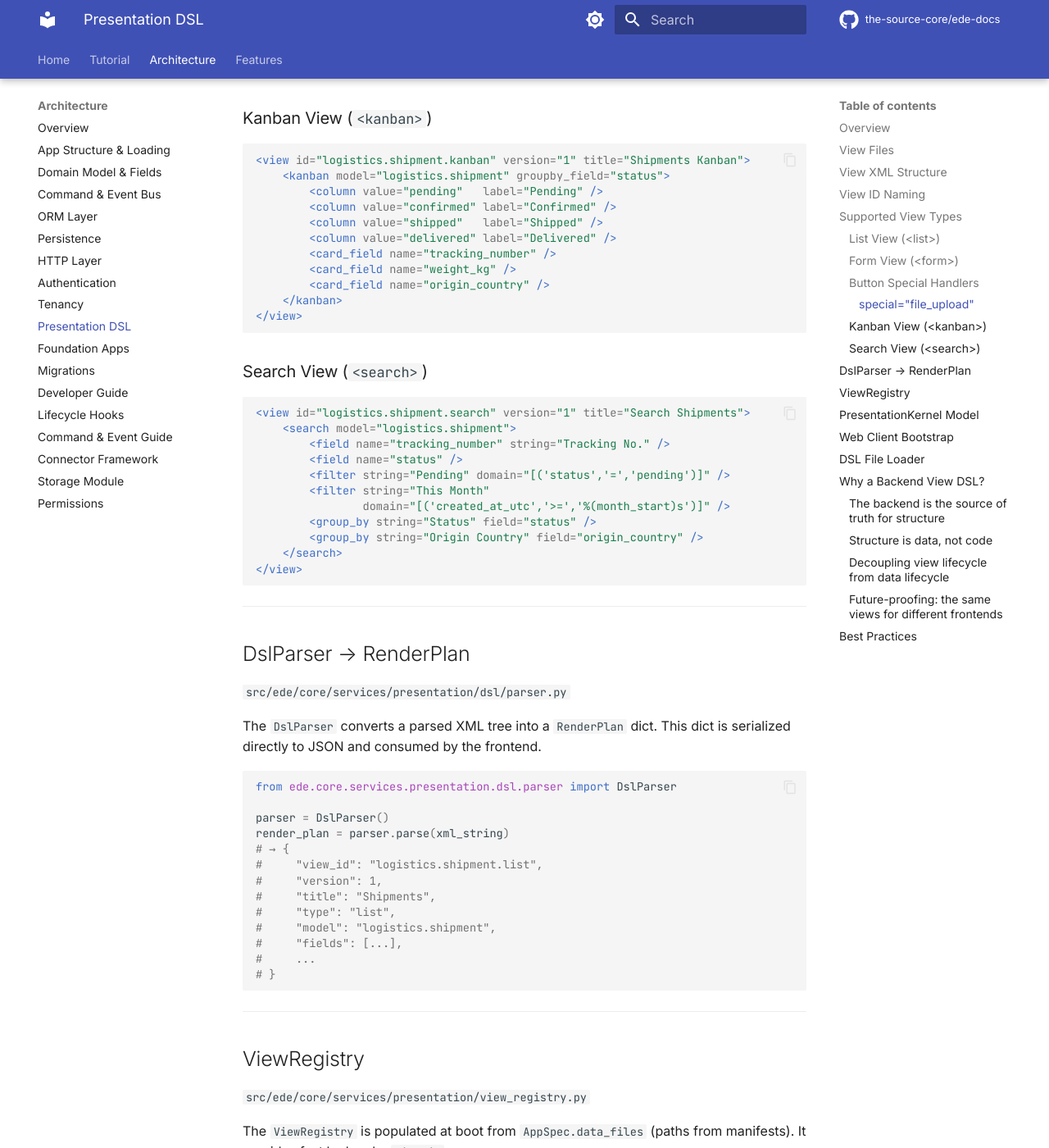
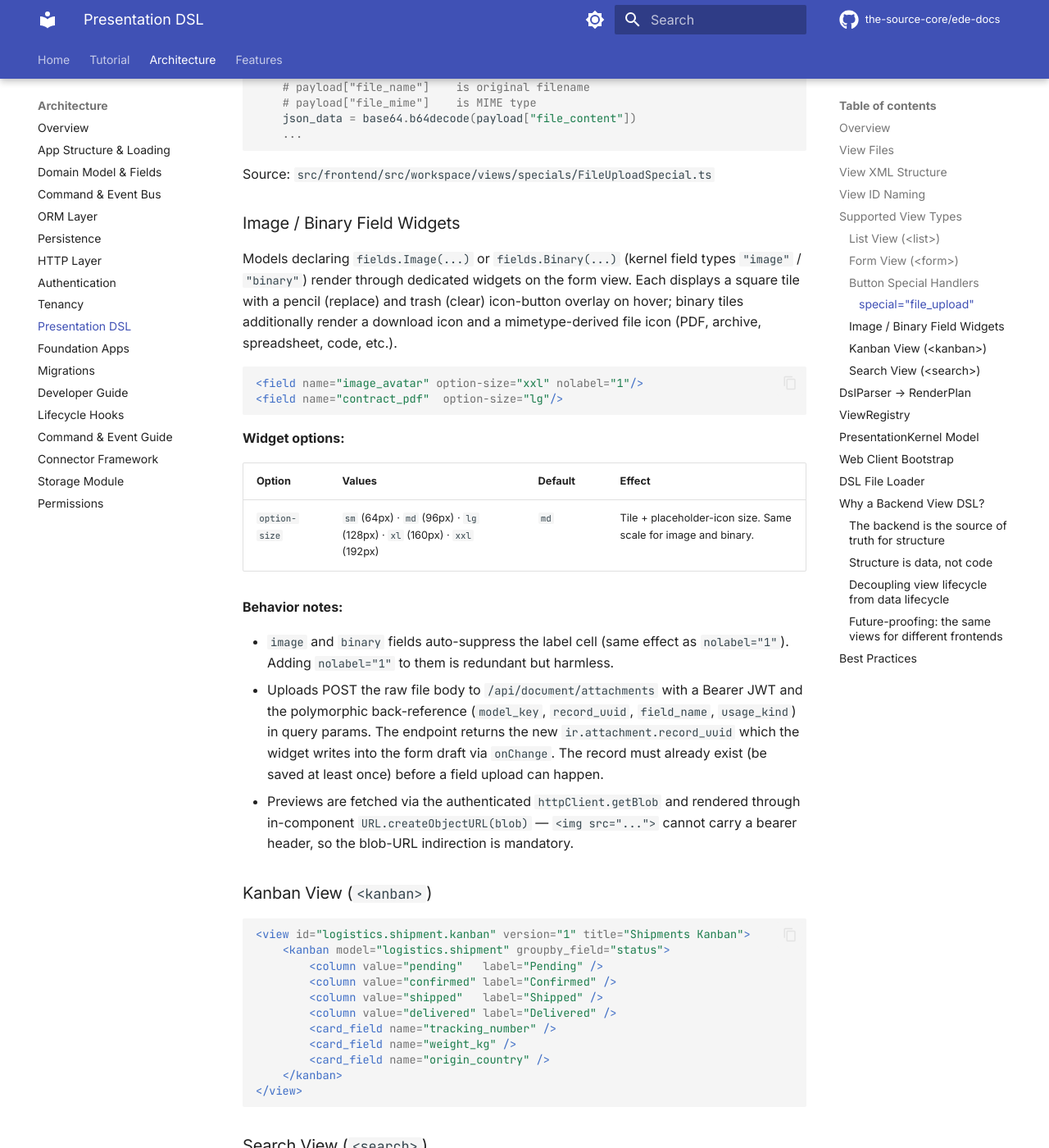
Before and after one commit to the-source-core/ede-docs, an MkDocs documentation site: the page built from docs/10-presentation-dsl.md, in a window 1280 px wide and 1400 px high, scrolled down 4156 px. Shown: the whole window at 82% size. Built offline with MkDocs 1.6.1 and Material for MkDocs 9.7.7, drawn with Linux system fonts in a browser that asks for light colours; comment, search, counter and statistics services are not loaded; some of the changed text lies outside the part shown.

Commit message:
[SYNC] docs from ede-framework@fc9b972

````diff
--- a/docs/10-presentation-dsl.md
+++ b/docs/10-presentation-dsl.md
@@ -113,6 +113,8 @@ Attributes on `<field>`:
 - `label` — optional: override display label
 - `widget` — optional: hint for frontend widget (e.g. `badge`, `date`, `money`)
 - `optional` — optional: `"show"` | `"hide"` (column visibility toggle)
+- `nolabel="1"` — optional: suppress the label cell, let the widget span full row. `image` / `binary` fields auto-skip the label by default, so this is mainly for explicit cases on other field types.
+- `option-<key>="<value>"` — optional: passes widget-specific options. The parser collects every `option-foo="bar"` into `def.options.foo` on the frontend. Hyphens in the key become underscores (`option-display-mode` → `options.display_mode`).
 
 ### Form View (`<form>`)
 
@@ -183,6 +185,39 @@ def handle_import_config(self, cmd: Command) -> dict:
 ```
 
 Source: `src/frontend/src/workspace/views/specials/FileUploadSpecial.ts`
+
+### Image / Binary Field Widgets
+
+Models declaring `fields.Image(...)` or `fields.Binary(...)` (kernel field types
+`"image"` / `"binary"`) render through dedicated widgets on the form view. Each
+displays a square tile with a pencil (replace) and trash (clear) icon-button
+overlay on hover; binary tiles additionally render a download icon and a
+mimetype-derived file icon (PDF, archive, spreadsheet, code, etc.).
+
+```xml
+<field name="image_avatar" option-size="xxl" nolabel="1"/>
+<field name="contract_pdf"  option-size="lg"/>
+```
+
+**Widget options:**
+
+| Option | Values | Default | Effect |
+|---|---|---|---|
+| `option-size` | `sm` (64px) · `md` (96px) · `lg` (128px) · `xl` (160px) · `xxl` (192px) | `md` | Tile + placeholder-icon size. Same scale for image and binary. |
+
+**Behavior notes:**
+
+- `image` and `binary` fields auto-suppress the label cell (same effect as
+  `nolabel="1"`). Adding `nolabel="1"` to them is redundant but harmless.
+- Uploads POST the raw file body to `/api/document/attachments` with a Bearer
+  JWT and the polymorphic back-reference (`model_key`, `record_uuid`,
+  `field_name`, `usage_kind`) in query params. The endpoint returns the new
+  `ir.attachment.record_uuid` which the widget writes into the form draft via
+  `onChange`. The record must already exist (be saved at least once) before a
+  field upload can happen.
+- Previews are fetched via the authenticated `httpClient.getBlob` and rendered
+  through in-component `URL.createObjectURL(blob)` — `<img src="...">` cannot
+  carry a bearer header, so the blob-URL indirection is mandatory.
 
 ### Kanban View (`<kanban>`)
 
````
Also changed, not shown: docs/foundation-document.md (+40 -1 lines).
